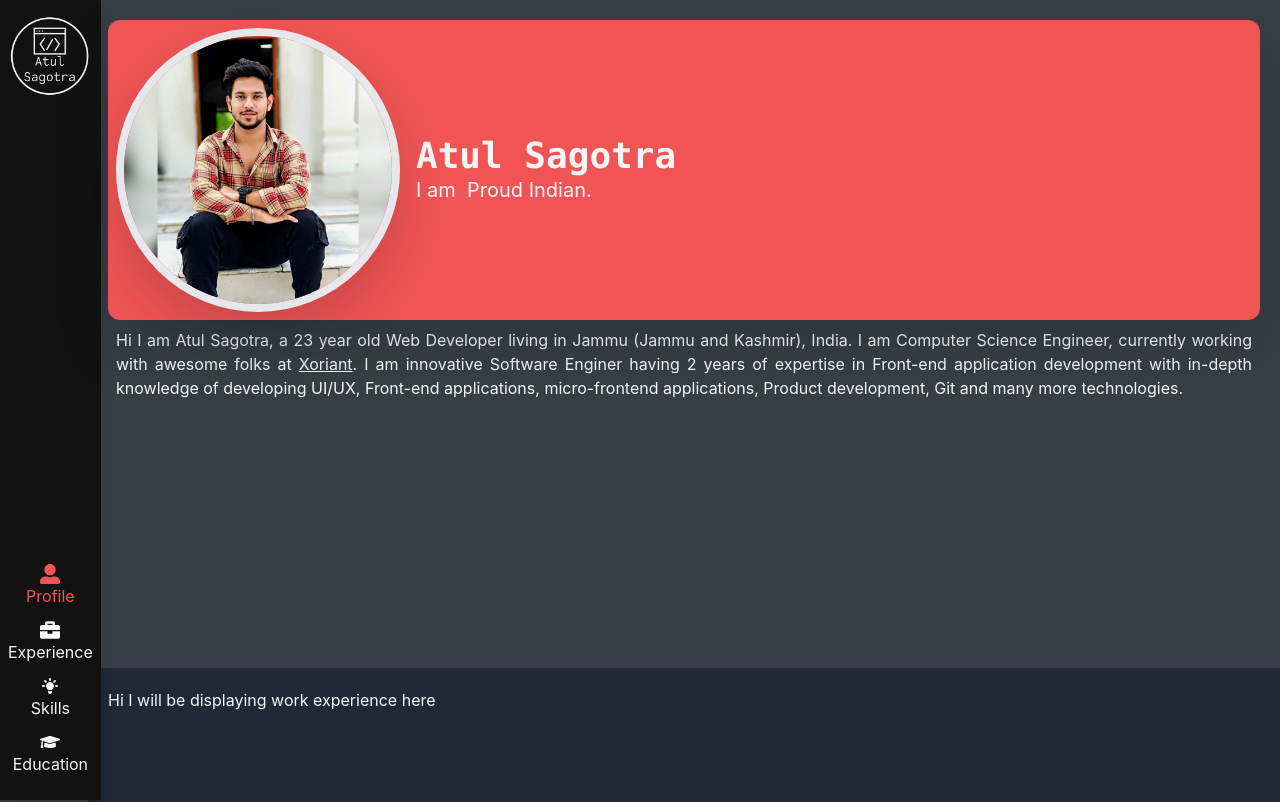
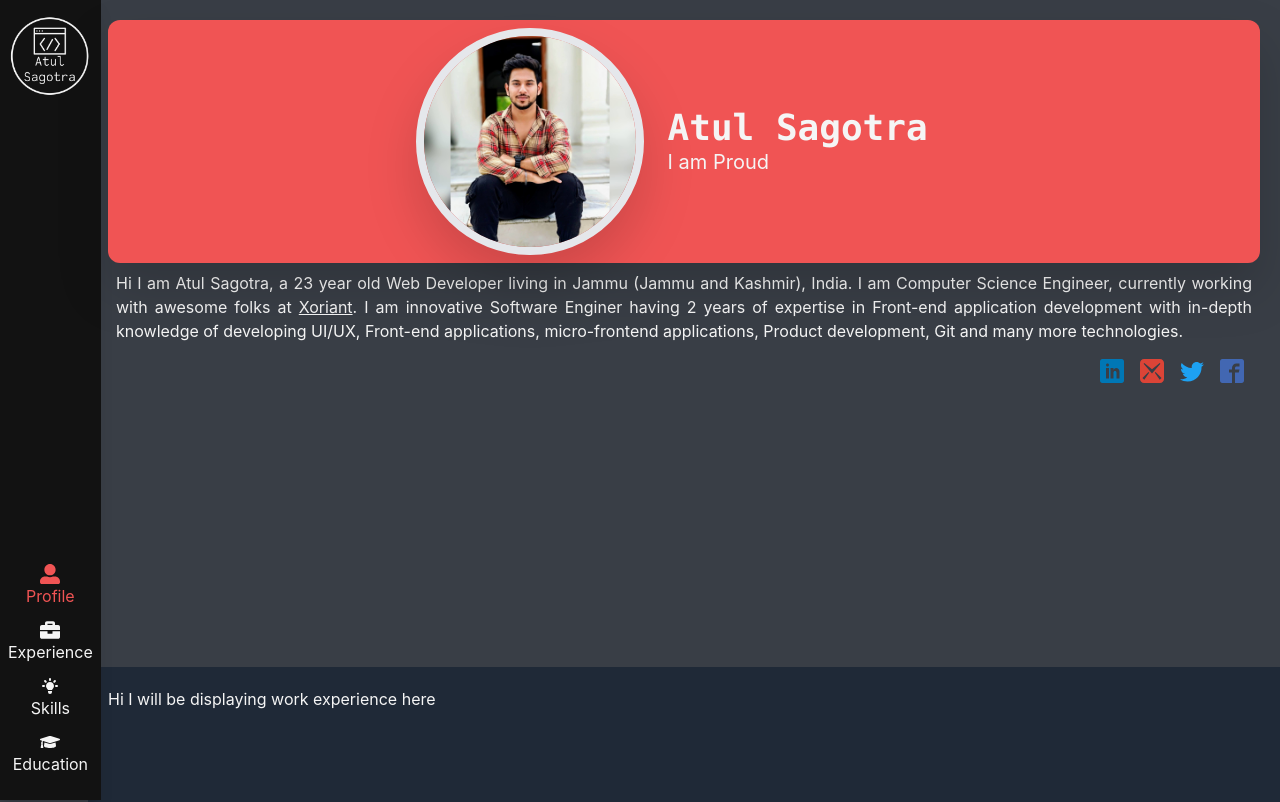
Before and after one commit to atulSagotra/atulsagotra.github.io, a React (Create React App) app: page /education in a window 1280 px wide. Shown: the top 802 px of the page. Built offline with nearby package versions, Linux system fonts and the light colour scheme.

Commit message:
feat: added social media icons

```diff
--- a/package.json
+++ b/package.json
@@ -8,6 +8,7 @@
     "@testing-library/jest-dom": "^5.16.1",
     "@testing-library/react": "^12.1.2",
     "@testing-library/user-event": "^13.5.0",
+    "emailjs-com": "^3.2.0",
     "react": "^17.0.2",
     "react-dom": "^17.0.2",
     "react-icons": "^4.3.1",
--- /dev/null
+++ b/src/Components/Pages/Effects/ContactUs.jsx
@@ -0,0 +1,40 @@
+import React from "react";
+import emailjs from "emailjs-com";
+
+export default function ContactUs() {
+  function sendEmail(e) {
+    e.preventDefault();
+    emailjs
+      .sendForm(
+        "service_oz0d2cf",
+        "template_610b4ob",
+        e.target,
+        "user_j0mKGOrbbp5aRN01HkfLi"
+      )
+      .then(
+        () => {
+          window.location.reload();
+        },
+        (error) => {
+          window.alert(
+            "Sorry Your couldn't be send due to " +
+              error.text +
+              " Please try again"
+          );
+        }
+      );
+  }
+
+  return (
+    <form className="contact-form text-black" onSubmit={sendEmail}>
+      <input type="hidden" name="contact_number" />
+      <label>Name</label>
+      <input type="text" name="from_name" />
+      <label>Email</label>
+      <input type="email" name="from_email" />
+      <label>Message</label>
+      <textarea name="html_message" />
+      <input type="submit" value="Send" />
+    </form>
+  );
+}
--- /dev/null
+++ b/src/Components/Pages/Effects/Social.jsx
@@ -0,0 +1,41 @@
+import React from "react";
+import { ImLinkedin, ImMail3, ImFacebook2, ImTwitter } from "react-icons/im";
+
+export default function Social() {
+  return (
+    <div className="flex flex-row-reverse my-2">
+      <a href="" target="_blank" rel="noreferrer" className="p-2">
+        <ImFacebook2 style={{ color: "#4267B2" }} className="text-2xl" />
+      </a>
+      <a
+        href="https://twitter.com/Atulsagotra"
+        target="_blank"
+        rel="noreferrer"
+        className="p-2"
+      >
+        <ImTwitter style={{ color: "#1DA1F2" }} className="text-2xl" />
+      </a>
+
+      <a
+        href="mailto:atulsagotra774@gmail.com"
+        target="_blank"
+        rel="noreferrer"
+        className="p-2"
+      >
+        <ImMail3 style={{ color: "#DB4437" }} className="text-2xl" />
+      </a>
+
+      <a
+        href="https://www.linkedin.com/in/atulsagotra/"
+        target="_blank"
+        rel="noreferrer"
+        className="p-2"
+      >
+        <ImLinkedin
+          style={{ color: "#0077b5" }}
+          className="text-sky-700 text-2xl"
+        />
+      </a>
+    </div>
+  );
+}
--- a/src/Components/Pages/Profile.jsx
+++ b/src/Components/Pages/Profile.jsx
@@ -2,6 +2,8 @@ import React, { useContext } from "react";
 import { AppContext } from "../Main";
 import profile_photo from "../../Static/Images/profile_photo.png";
 import TypeWriter from "./Effects/TypeWriter";
+import ContactUs from "./Effects/ContactUs";
+import Social from "./Effects/Social";
 
 export default function Profile() {
   const {
@@ -11,12 +13,12 @@ export default function Profile() {
     <div id="profile" className="page bg-black-900">
       <div
         className={`${
-          isDesktop && "flex flex-row"
+          isDesktop && "flex flex-row justify-center"
         } opal-bg p-2 rounded-xl drop-shadow-2xl shadow-black`}
       >
         <div
           className={`${
-            isMobile ? "w-1/2" : "w-1/4"
+            isMobile ? "w-1/2" : "w-1/5"
           } drop-shadow-2xl shadow-black`}
         >
           <img
@@ -25,15 +27,15 @@ export default function Profile() {
             className="rounded-full border-8"
           />
         </div>
-        <div className="self-center p-4">
+        <div className="self-center p-6">
           <h1 className="text-4xl font-mono font-bold">Atul Sagotra</h1>
           <TypeWriter
-            heading={"I am "}
+            heading={"I"}
             messages={[
-              "Software Engineer.",
-              "Web Developer.",
-              "Creator of this portfolio.",
-              "Proud Indian.",
+              "am Software Engineer.",
+              "am Web Developer.",
+              "created this website.",
+              "am Proud Indian.",
             ]}
           />
         </div>
@@ -56,6 +58,7 @@ export default function Profile() {
           developing UI/UX, Front-end applications, micro-frontend applications,
           Product development, Git and many more technologies.
         </p>
+        <Social />
       </div>
     </div>
   );
```
Also changed, not shown: 1 other file (tests, documents, lock files or other folders).
